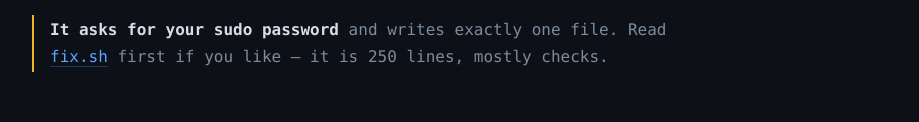
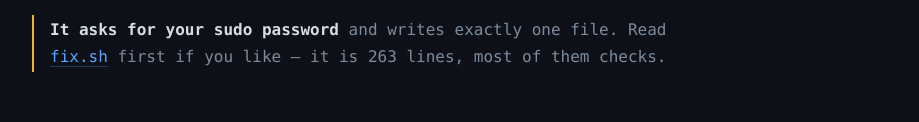
Before and after one commit to surak/macos-root-ca-cleanup, a plain HTML site: page index.html in a window 1280 px wide. Shown: the part 469-591 px from the top of the page, without its empty margins (180-1099 px from the left). Drawn offline with Linux system fonts and the light colour scheme.

Commit message:
docs: correct the script's line count on the page

```diff
--- a/index.html
+++ b/index.html
@@ -83,7 +83,7 @@
 <pre class="cmd"><button class="copy" data-copy="curl -fsSL https://surak.github.io/macos-root-ca-cleanup/fix.sh | bash">copy</button><code><span class="prompt">$</span> curl -fsSL https://surak.github.io/macos-root-ca-cleanup/fix.sh | bash</code></pre>
 
 <p class="note"><strong>It asks for your sudo password</strong> and writes exactly one file. Read
-<a href="https://github.com/surak/macos-root-ca-cleanup/blob/main/fix.sh">fix.sh</a> first if you like — it is 250 lines, mostly checks.</p>
+<a href="https://github.com/surak/macos-root-ca-cleanup/blob/main/fix.sh">fix.sh</a> first if you like — it is 263 lines, most of them checks.</p>
 
 <h2>the two certificates</h2>
 <h3>Pulled from the bundle on this Mac, not from a blog post.</h3>
```
